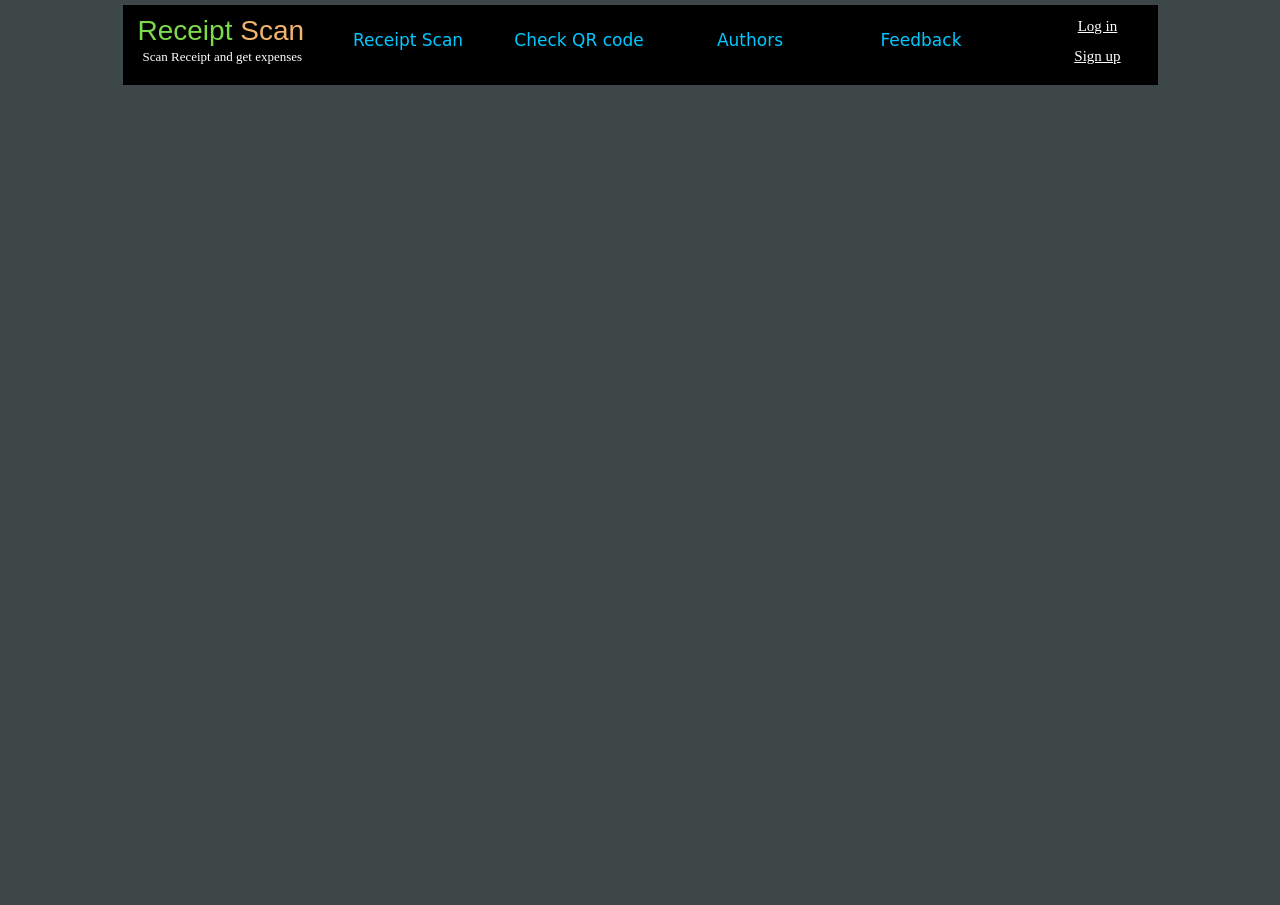
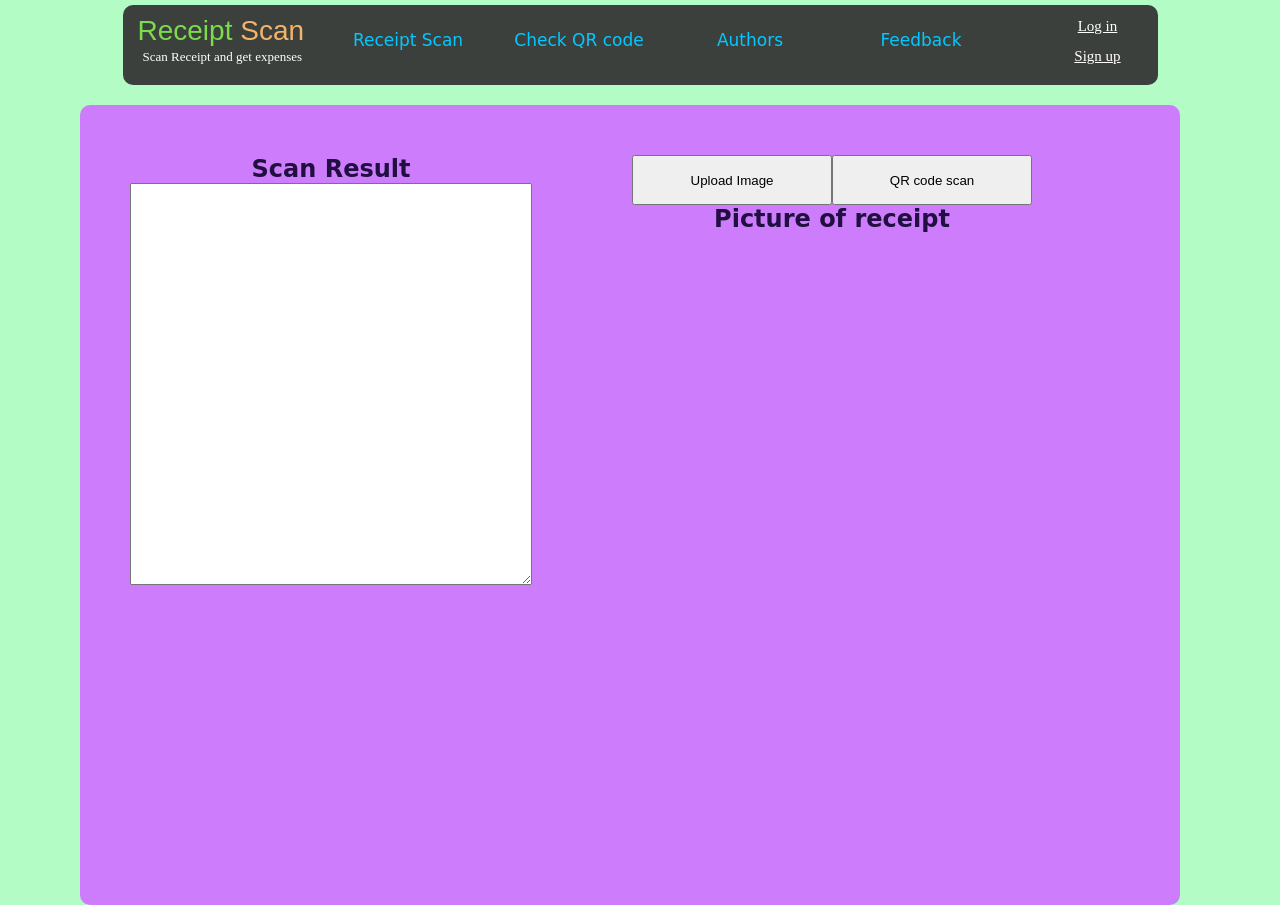
Before and after one commit to Baiterekov/example_b.github.io, a plain HTML site: page index.html in a window 1280 px wide. Before the commit the page ends 800 px from the top, so only its background shows below. Drawn offline with Linux system fonts and the light colour scheme.

Commit message:
Test show
Просто попытка разместить сайт

```diff
--- a/index.html
+++ b/index.html
@@ -6,6 +6,7 @@
 	<title>Receipt scan</title>
 </head>
 <body>
+	<!-- Header starts ////////////////////////////////////////////////////////-->
 	<div id='block-body'>
 		<header>
 			<div class = "logo">
@@ -35,6 +36,29 @@
 		</header>
 
 	</div>
+	<!-- Header ends ///////////////////////////////////////////////////////////// -->
+	<!-- Main body ///////////////////////////////////////////////////////////// -->
+	<div class="main-body">
+		<div class="scan_result">
+			<h2 id="test_scan_result">Scan Result</h2>
+			<textarea></textarea>
+		</div>
+
+
+
+		<div class="image_show">
+			<!-- Button part ////////////////////////////////////////////////// -->
+			<button id="image_upload_btn">Upload Image</button>
+			<button id="qr_code_btn">QR code scan</button>
+
+
+			<h2 id="test_scan_result">Picture of receipt</h2>
+<!-- внизу в дивке должно быть рисунок чека, и проверт css  -->
+			<div id="image"></div>
+
+		</div>
+
+	</div>
 
 </body>
 </html>
--- a/style.css
+++ b/style.css
@@ -4,7 +4,7 @@
 }
 
 body{
-	background-color: #3d4747;
+	background-color: #b3fcc6;
 }
 
 #block-body{
@@ -15,7 +15,8 @@ body{
 header{
 	width: 1035px;
 	height: 80px;
-	background-color:  black;
+	background-color:  #3c403d;
+	border-radius: 10px;
 }
 
 .logo{
@@ -114,3 +115,49 @@ header{
 	-moz-transition: all 0.5s ease;
 	-ms-transition: all 0.5s ease;
 }
+
+.main-body{
+	margin-top: 20px;
+	margin-left: 80px;
+	margin-right: 100px;
+	height: 100vh;
+	background-color: #cd7cfc;
+	border-radius: 10px;
+}
+.scan_result{
+	float:left;
+	padding: 50px;
+
+}
+.scan_result h2{
+	text-align: center;
+	color: #210f42;
+	font-family: cursive;
+}
+.scan_result textarea{
+	width: 400px;
+	height: 400px;
+
+}
+.image_show{
+	float:left;
+	padding: 50px;
+}
+.image_show button{
+	float:left;
+	padding: 5px;
+	width:200px;
+	height: 50px;
+	font-family:
+}
+.image_show h2{
+	text-align: center;
+	color: #210f42;
+	font-family: cursive;
+}
+/*Ебал знание не хватает */
+.image{
+	width: 100%;
+	height: 100%;
+
+}
```
